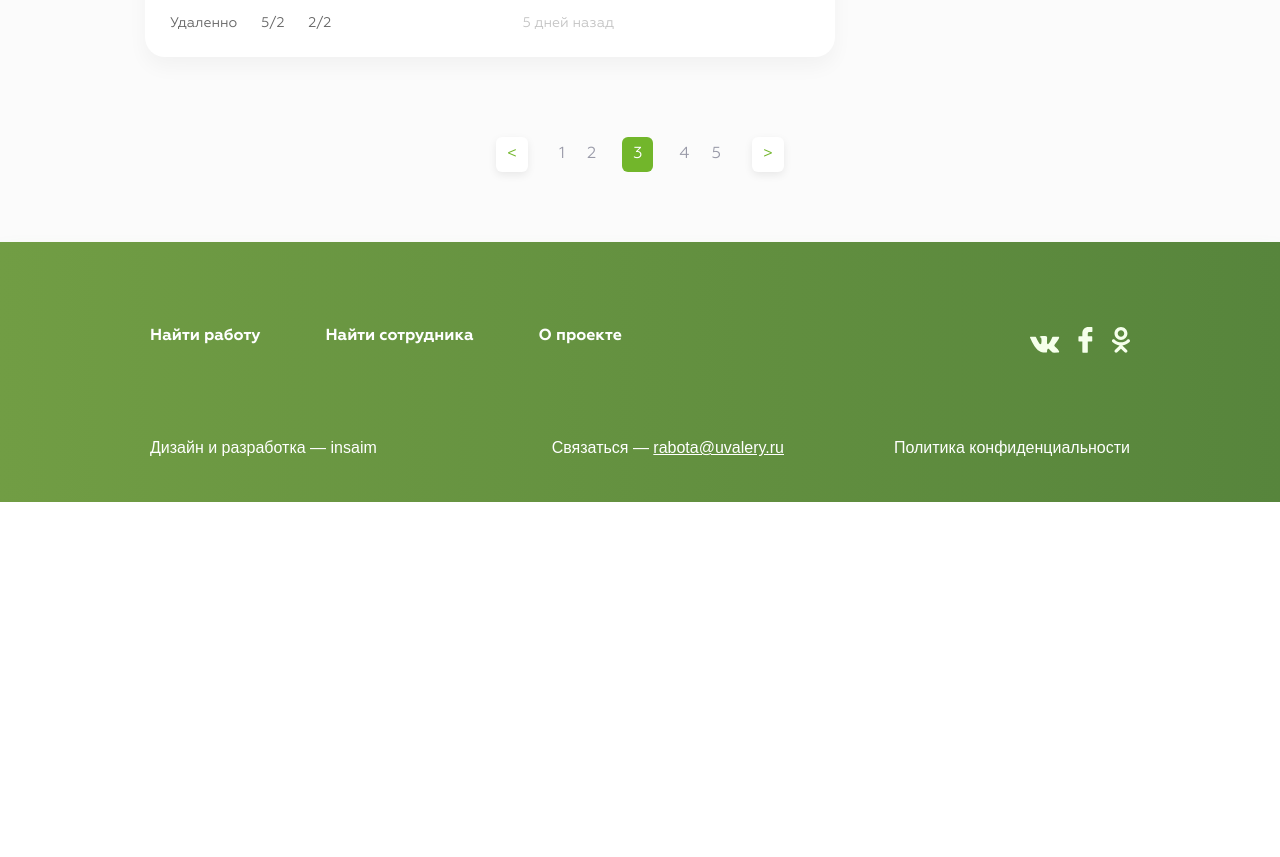
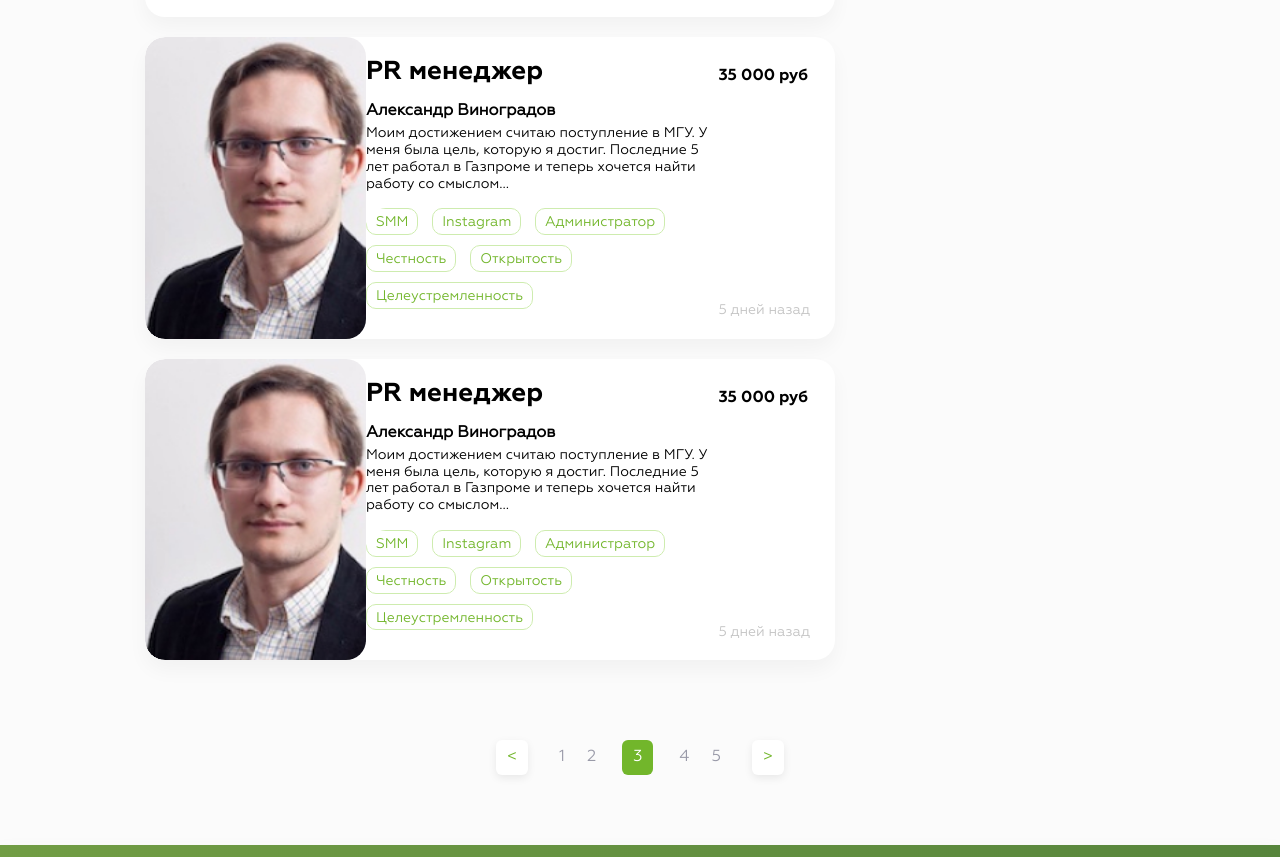
Before and after one commit to OlegSh-dev/portal-valera, a website built with webpack: page src/pages/listing.html in a window 1280 px wide. Shown: the part 1645-2502 px from the top of the page. Before the commit the page ends 2147 px from the top, so only its background shows below. Built offline with nearby package versions, Linux system fonts and the light colour scheme.

Commit message:
add profile cards, add some animation

```diff
--- a/src/css/card/__image/card__image.css
+++ b/src/css/card/__image/card__image.css
@@ -1,3 +1,5 @@
+@import url('./card__image_profile.css');
+
 .card__image {
 	width: 264px;
 	max-height: 207px;
--- /dev/null
+++ b/src/css/card/__image/card__image_profile.css
@@ -0,0 +1,7 @@
+.card__image.card__image_profile {
+	width: 264px;
+	max-height: unset;
+	object-fit: cover;
+	height: 100%;
+	transition: all .5s ease-in-out;
+}
--- a/src/css/card/__mainblock/card__mainblock.css
+++ b/src/css/card/__mainblock/card__mainblock.css
@@ -1,3 +1,5 @@
+@import url('./card__mainblock_profile.css');
+
 .card__mainblock {
 	max-width: 53%;
 }
--- /dev/null
+++ b/src/css/card/__mainblock/card__mainblock_profile.css
@@ -0,0 +1,8 @@
+.card__mainblock.card__mainblock_profile {
+	padding: 20px 0 20px 0;
+}
+
+.card__mainblock_profile h5 {
+	margin: 0 0 5px 0;
+	font-size: 16px;
+}
--- a/src/css/card/__middleblock/card__middleblock.css
+++ b/src/css/card/__middleblock/card__middleblock.css
@@ -1,3 +1,5 @@
+@import url('./card__middleblock_profile.css');
+
 .card__middleblock {
 	display: flex;
 	flex-direction: column;
--- /dev/null
+++ b/src/css/card/__middleblock/card__middleblock_profile.css
@@ -0,0 +1,3 @@
+.card__middleblock.card__middleblock_profile {
+	padding: 20px 0 20px 0;
+}
--- a/src/css/card/__organisation/card__organisation.css
+++ b/src/css/card/__organisation/card__organisation.css
@@ -1,5 +1,6 @@
 .card__organisation {
-	visibility: hidden;
+	opacity: 0;
+	transition: opacity .5s ease-in-out;
 	position: absolute;
 	top: 30px;
 	right: 0;
@@ -23,5 +24,5 @@
 }
 
 .card:hover .card__organisation {
-	visibility: visible;
+	opacity: 1;
 }
--- a/src/css/card/__title/card__title.css
+++ b/src/css/card/__title/card__title.css
@@ -1,5 +1,5 @@
 .card__title {
-	margin: 0 0 20px 0;
+	margin: 0 0 15px 0;
 	font-size: 26px;
 	line-height: 120%;
 	font-family: "Geometria Bold", Arial, "Helvetica Neue", Helvetica, sans-serif;
--- a/src/css/card/card.css
+++ b/src/css/card/card.css
@@ -8,19 +8,21 @@
 @import url('./__date/card__date.css');
 @import url('./__image/card__image.css');
 @import url('./__organisation/card__organisation.css');
+@import url('./card_profile.css');
 
 .card {
 	position: relative;
 	background: #FFFFFF;
 	box-shadow: 0px 10px 20px rgba(0, 0, 0, 0.04);
 	border-radius: 20px;
-	padding: 30px 0 25px 25px;
+	padding: 20px 0 20px 25px;
 	display: flex;
 	flex-wrap: nowrap;
 	justify-content: space-between;
 	font-size: 14px;
 	line-height: 120%;
 	cursor: pointer;
+	overflow: hidden;
 }
 
 .card:hover {
@@ -30,3 +32,7 @@
 .card:hover .card__title {
 	color: var(--accentcolor);
 }
+
+.card:hover .card__image_profile {
+	transform: scale(1.1);
+}
--- /dev/null
+++ b/src/css/card/card_profile.css
@@ -0,0 +1,8 @@
+.card.card_profile {
+	padding: 0 25px 0 0;
+}
+
+.card.card_profile div:first-of-type {
+	overflow: hidden;
+	border-radius: 20px;
+}
--- a/src/pages/listing.html
+++ b/src/pages/listing.html
@@ -87,7 +87,7 @@
 										Г. Новороссийск, <br>
 										ул. Видова, д.214
 									</p>
-								</div>
+							</div>
 						</div>
 
 						<div class="card card-list__card" tabindex="16">
@@ -124,7 +124,54 @@
 										ул. Видова, д.214
 									</p>
 								</div>
+						</div>
+
+						<div class="card card-list__card card_profile" tabindex="17">
+							<div>
+							<img class="card__image card__image_profile" src="<%=require('../../public/img/photo.jpg')%>" alt="фотография соискателя">
 							</div>
+							<div class="card__mainblock card__mainblock_profile">
+								<h4 class="card__title">PR менеджер</h4>
+								<h5>Александр Виноградов</h5>
+								<p class="card__info">Моим достижением считаю поступление в МГУ. У меня была цель, которую я достиг. Последние 5 лет работал в Газпроме и теперь хочется найти работу со смыслом...</p>
+								<div class="card__tags">
+									<span class="tag card__tag">SMM</span>
+									<span class="tag card__tag">Instagram</span>
+									<span class="tag card__tag">Администратор</span>
+									<span class="tag card__tag">Честность</span>
+									<span class="tag card__tag">Открытость</span>
+									<span class="tag card__tag">Целеустремленность</span>
+								</div>
+							</div>
+							<div class="card__middleblock card__middleblock_profile">
+								<p class="card__salary">35 000 руб</p>
+								<p class="card__date">5 дней назад</p>
+							</div>
+						</div>
+
+						<div class="card card-list__card card_profile" tabindex="17">
+								<div>
+								<img class="card__image card__image_profile" src="<%=require('../../public/img/photo.jpg')%>" alt="фотография соискателя">
+								</div>
+								<div class="card__mainblock card__mainblock_profile">
+									<h4 class="card__title">PR менеджер</h4>
+									<h5>Александр Виноградов</h5>
+									<p class="card__info">Моим достижением считаю поступление в МГУ. У меня была цель, которую я достиг. Последние 5 лет работал в Газпроме и теперь хочется найти работу со смыслом...</p>
+									<div class="card__tags">
+										<span class="tag card__tag">SMM</span>
+										<span class="tag card__tag">Instagram</span>
+										<span class="tag card__tag">Администратор</span>
+										<span class="tag card__tag">Честность</span>
+										<span class="tag card__tag">Открытость</span>
+										<span class="tag card__tag">Целеустремленность</span>
+									</div>
+								</div>
+								<div class="card__middleblock card__middleblock_profile">
+									<p class="card__salary">35 000 руб</p>
+									<p class="card__date">5 дней назад</p>
+								</div>
+							</div>
+
 					</div>
 
 					<form autocomplete="on" name="filter" class="filter">
```
